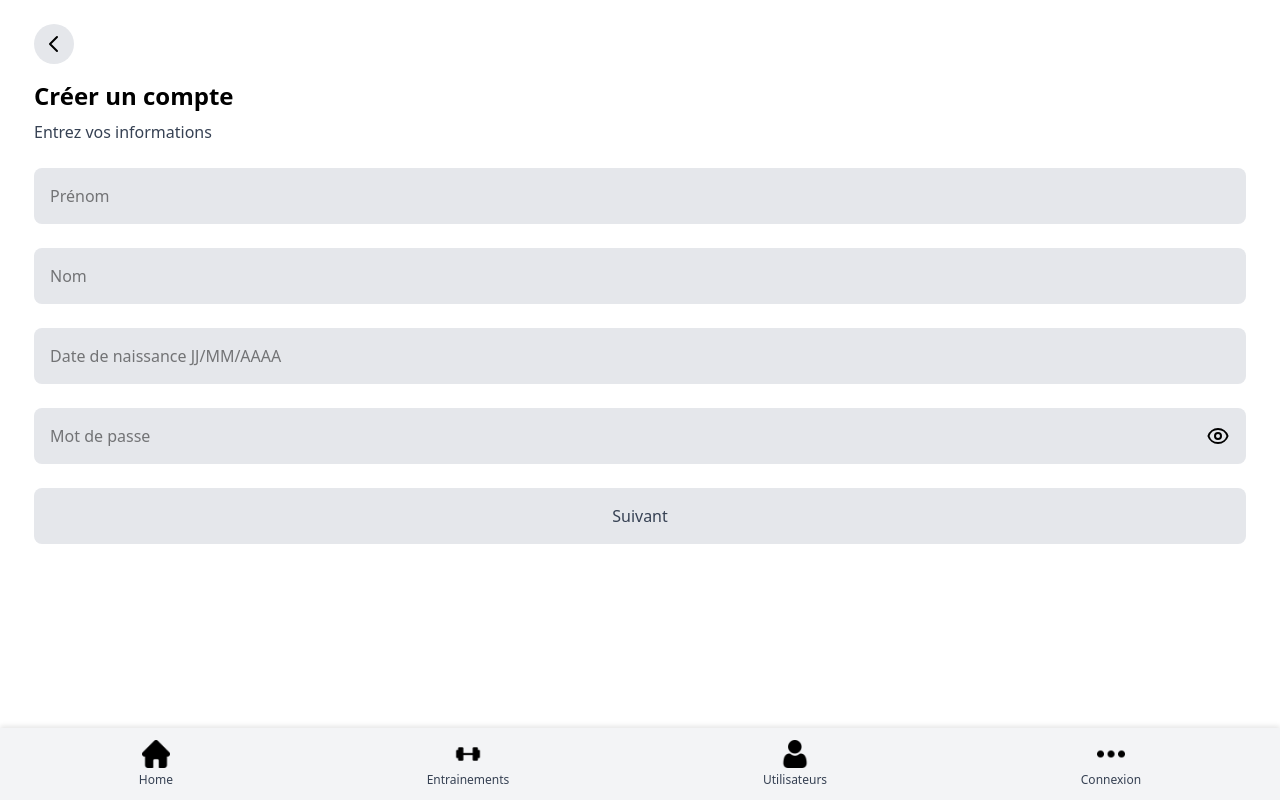
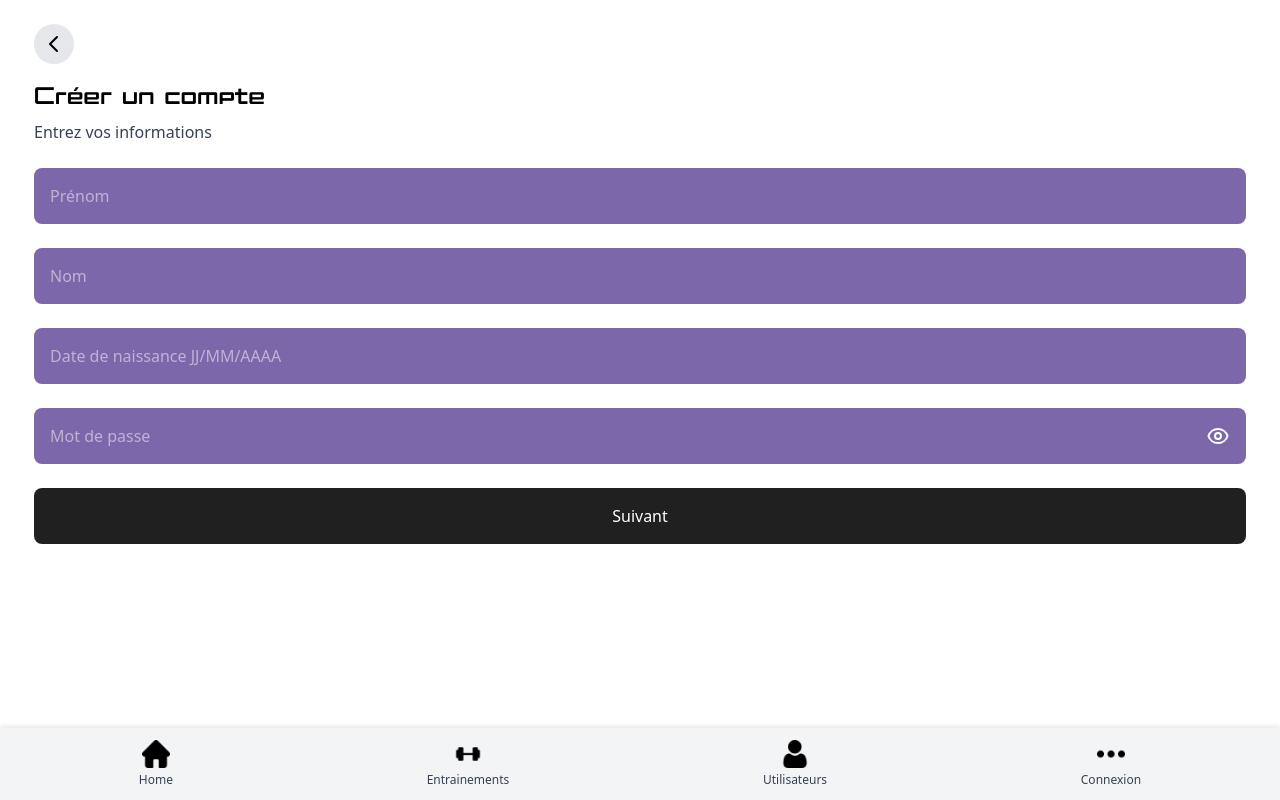
Before and after one commit to Saachanmh/my_digital_project, a React (Vite) app in the folder mdp/: page /signup in a window 1280 px wide. Built offline with nearby package versions, Linux system fonts and the light colour scheme; no server answers.

Commit message:
graphique login signup

```diff
--- a/mdp/src/components/Auth/LoginPage.jsx
+++ b/mdp/src/components/Auth/LoginPage.jsx
@@ -30,7 +30,7 @@ const LoginPage = () => {
 
   return (
     <div className="p-6 bg-white min-h-screen flex flex-col">
-      <h1 className="text-2xl font-bold mb-2">Connexion</h1>
+      <h1 className="text-2xl font-bold mb-2 font-display">Connexion</h1>
       <p className="text-gray-700 mb-1">Entrez vos informations</p>
       <p className="text-gray-700 mb-6">
         Pas de compte ? <Link to="/signup" className="text-blue-500 underline">Inscris-toi</Link>
@@ -44,7 +44,7 @@ const LoginPage = () => {
             value={formData.firstName}
             onChange={handleChange}
             placeholder="Prénom"
-            className="w-full p-4 bg-gray-200 rounded-lg"
+            className="w-full p-4 bg-purple rounded-lg text-white"
             required
           />
         </div>
@@ -56,7 +56,7 @@ const LoginPage = () => {
             value={formData.password}
             onChange={handleChange}
             placeholder="Mot de passe"
-            className="w-full p-4 bg-gray-200 rounded-lg pr-12"
+            className="w-full p-4 bg-purple rounded-lg pr-12 text-white"
             required
           />
           <button
@@ -65,11 +65,11 @@ const LoginPage = () => {
             className="absolute right-4 top-1/2 transform -translate-y-1/2"
           >
             {showPassword ? (
-              <svg xmlns="http://www.w3.org/2000/svg" className="h-6 w-6" fill="none" viewBox="0 0 24 24" stroke="currentColor">
+              <svg xmlns="http://www.w3.org/2000/svg" className="h-6 w-6" fill="none" viewBox="0 0 24 24" stroke="white">
                 <path strokeLinecap="round" strokeLinejoin="round" strokeWidth={2} d="M13.875 18.825A10.05 10.05 0 0112 19c-4.478 0-8.268-2.943-9.543-7a9.97 9.97 0 011.563-3.029m5.858.908a3 3 0 114.243 4.243M9.878 9.878l4.242 4.242M9.88 9.88l-3.29-3.29m7.532 7.532l3.29 3.29M3 3l3.59 3.59m0 0A9.953 9.953 0 0112 5c4.478 0 8.268 2.943 9.543 7a10.025 10.025 0 01-4.132 5.411m0 0L21 21" />
               </svg>
             ) : (
-              <svg xmlns="http://www.w3.org/2000/svg" className="h-6 w-6" fill="none" viewBox="0 0 24 24" stroke="currentColor">
+              <svg xmlns="http://www.w3.org/2000/svg" className="h-6 w-6" fill="none" viewBox="0 0 24 24" stroke="white">
                 <path strokeLinecap="round" strokeLinejoin="round" strokeWidth={2} d="M15 12a3 3 0 11-6 0 3 3 0 016 0z" />
                 <path strokeLinecap="round" strokeLinejoin="round" strokeWidth={2} d="M2.458 12C3.732 7.943 7.523 5 12 5c4.478 0 8.268 2.943 9.542 7-1.274 4.057-5.064 7-9.542 7-4.477 0-8.268-2.943-9.542-7z" />
               </svg>
@@ -85,7 +85,7 @@ const LoginPage = () => {
 
         <button
           type="submit"
-          className="w-full p-4 bg-gray-200 rounded-lg text-gray-700 font-medium mt-auto"
+          className="w-full p-4 bg-dark font-display rounded-lg text-white font-medium mt-auto"
         >
           Connexion
         </button>
--- a/mdp/src/components/Auth/SignupPage.jsx
+++ b/mdp/src/components/Auth/SignupPage.jsx
@@ -44,7 +44,7 @@ const SignupPage = () => {
         </svg>
       </button>
 
-      <h1 className="text-2xl font-bold mb-2">Créer un compte</h1>
+      <h1 className="text-2xl font-bold mb-2 font-display">Créer un compte</h1>
       <p className="text-gray-700 mb-6">Entrez vos informations</p>
 
       <form onSubmit={handleSubmit} className="flex flex-col gap-4">
@@ -55,7 +55,7 @@ const SignupPage = () => {
             value={formData.firstName}
             onChange={handleChange}
             placeholder="Prénom"
-            className="w-full p-4 bg-gray-200 rounded-lg"
+            className="w-full p-4 bg-purple text-white rounded-lg"
             required
           />
         </div>
@@ -67,7 +67,7 @@ const SignupPage = () => {
             value={formData.lastName}
             onChange={handleChange}
             placeholder="Nom"
-            className="w-full p-4 bg-gray-200 rounded-lg"
+            className="w-full p-4 bg-purple text-white rounded-lg"
             required
           />
         </div>
@@ -79,7 +79,7 @@ const SignupPage = () => {
             value={formData.birthDate}
             onChange={handleChange}
             placeholder="Date de naissance JJ/MM/AAAA"
-            className="w-full p-4 bg-gray-200 rounded-lg pr-12"
+            className="w-full p-4 bg-purple text-white rounded-lg pr-12"
             required
           />
         </div>
@@ -91,7 +91,7 @@ const SignupPage = () => {
             value={formData.password}
             onChange={handleChange}
             placeholder="Mot de passe"
-            className="w-full p-4 bg-gray-200 rounded-lg pr-12"
+            className="w-full p-4 bg-purple text-white rounded-lg pr-12"
             required
           />
           <button
@@ -100,11 +100,11 @@ const SignupPage = () => {
             className="absolute right-4 top-1/2 transform -translate-y-1/2"
           >
             {showPassword ? (
-              <svg xmlns="http://www.w3.org/2000/svg" className="h-6 w-6" fill="none" viewBox="0 0 24 24" stroke="currentColor">
+              <svg xmlns="http://www.w3.org/2000/svg" className="h-6 w-6" fill="none" viewBox="0 0 24 24" stroke="white">
                 <path strokeLinecap="round" strokeLinejoin="round" strokeWidth={2} d="M13.875 18.825A10.05 10.05 0 0112 19c-4.478 0-8.268-2.943-9.543-7a9.97 9.97 0 011.563-3.029m5.858.908a3 3 0 114.243 4.243M9.878 9.878l4.242 4.242M9.88 9.88l-3.29-3.29m7.532 7.532l3.29 3.29M3 3l3.59 3.59m0 0A9.953 9.953 0 0112 5c4.478 0 8.268 2.943 9.543 7a10.025 10.025 0 01-4.132 5.411m0 0L21 21" />
               </svg>
             ) : (
-              <svg xmlns="http://www.w3.org/2000/svg" className="h-6 w-6" fill="none" viewBox="0 0 24 24" stroke="currentColor">
+              <svg xmlns="http://www.w3.org/2000/svg" className="h-6 w-6" fill="none" viewBox="0 0 24 24" stroke="white">
                 <path strokeLinecap="round" strokeLinejoin="round" strokeWidth={2} d="M15 12a3 3 0 11-6 0 3 3 0 016 0z" />
                 <path strokeLinecap="round" strokeLinejoin="round" strokeWidth={2} d="M2.458 12C3.732 7.943 7.523 5 12 5c4.478 0 8.268 2.943 9.542 7-1.274 4.057-5.064 7-9.542 7-4.477 0-8.268-2.943-9.542-7z" />
               </svg>
@@ -114,7 +114,7 @@ const SignupPage = () => {
 
         <button
           type="submit"
-          className="w-full p-4 bg-gray-200 rounded-lg text-gray-700 font-medium"
+          className="w-full p-4 bg-dark rounded-lg text-white font-medium"
         >
           Suivant
         </button>
```
